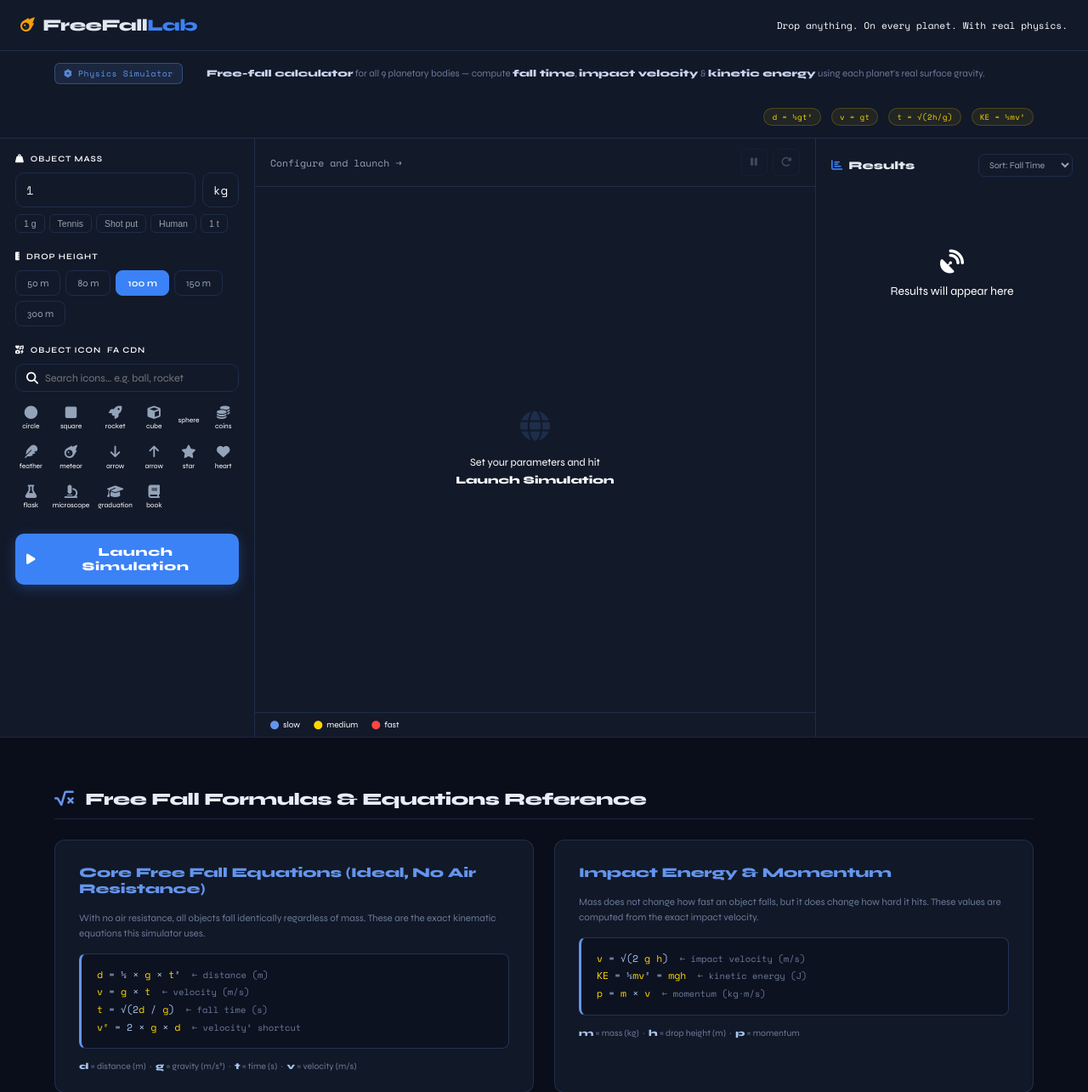
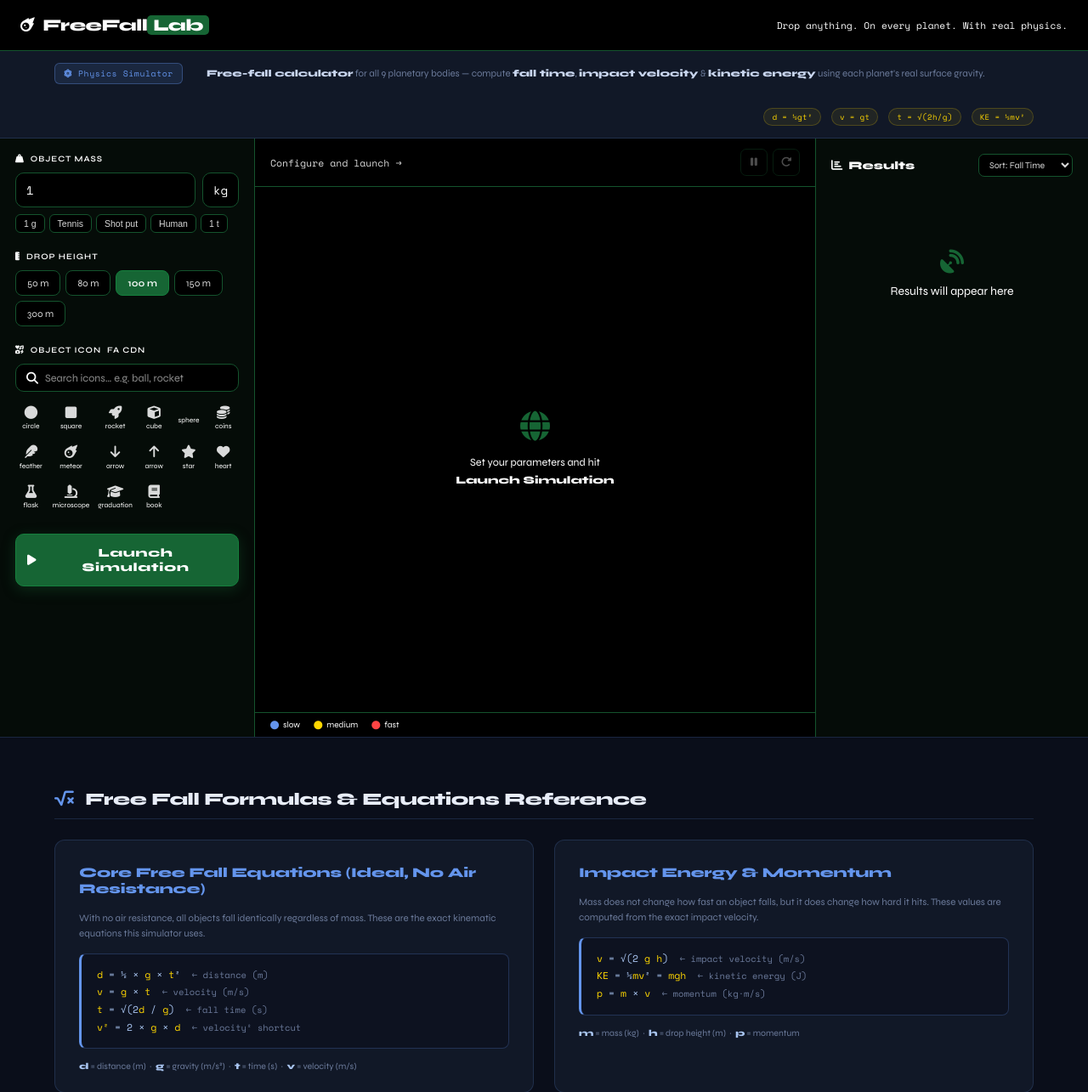
Before and after one commit to Leyaaaan1/FreeFallSimulations, a Flask app: page / in a window 1280 px wide. Shown: the top 1285 px of the page at 85% size. Run offline with Flask 3, Linux system fonts and the light colour scheme.

Commit message:
change the color shade

```diff
--- a/static/css/style.css
+++ b/static/css/style.css
@@ -2,40 +2,39 @@
 *, *::before, *::after { box-sizing: border-box; margin: 0; padding: 0; }
 
 :root {
-    --bg:        #080c14;
-    --bg2:       #0d1322;
-    --bg3:       #121929;
-    --border:    #1e2d4a;
-    --primary:   #3b82f6;
-    --primary-d: #1d4ed8;
-    --accent:    #f59e0b;
-    --accent2:   #10b981;
-    --danger:    #ef4444;
-    --txt:       #e2e8f0;
-    --txt2:      #94a3b8;
-    --txt3: #ffffff;
+    /* Black surfaces */
+    --bg:        #000000;
+    --bg2:       #030805;
+    --bg3:       #050c08;
+
+    /* Dark green (the only accent color) */
+    --border:    #14532d;
+    --primary:   #166534;
+    --primary-d: #14532d;
+    --primary-l: #15803d;
+
+    /* Kept as variables because sim.js references them */
+    --accent:    #ffffff;
+    --accent2:   #166534;
+    --danger:    #ffffff;
+
+    /* Text: white */
+    --txt:       #ffffff;
+    --txt2:      rgba(255,255,255,.85);
+    --txt3:      #ffffff;
+
     --radius:    10px;
-    --shadow:    0 4px 24px rgba(0,0,0,.5);
-
-    --mercury: #a8a8a8;
-    --venus:   #ffc649;
-    --earth:   #6495ed;
-    --mars:    #cd5c5c;
-    --jupiter: #ff8c00;
-    --saturn:  #ffd700;
-    --uranus:  #40e0d0;
-    --neptune: #1e90ff;
-    --pluto:   #8b6355;
+    --shadow:    0 4px 24px rgba(0,0,0,.7);
 
     font-family: 'Syne', sans-serif;
     font-size: 14px;
     color: var(--txt);
-    background: var(--bg3);
+    background: var(--bg);
 }
 
 /* ── Scrollbar ──────────────────────────────────────────────────────────────── */
 ::-webkit-scrollbar { width: 6px; height: 6px; }
-::-webkit-scrollbar-track { background: var(--bg2); }
+::-webkit-scrollbar-track { background: var(--bg); }
 ::-webkit-scrollbar-thumb { background: var(--border); border-radius: 3px; }
 
 /* ── Header ─────────────────────────────────────────────────────────────────── */
@@ -45,7 +44,7 @@ header {
     height: 60px;
     display: flex;
     align-items: center;
-    background: var(--bg3);
+    background: var(--bg);
     position: sticky; top: 0; z-index: 50;
     backdrop-filter: blur(10px);
 }
@@ -54,8 +53,11 @@ header {
     font-size: 1.4rem; font-weight: 800; letter-spacing: -0.5px;
     display: flex; align-items: center; gap: 10px;
 }
-.logo em { color: var(--primary); font-style: normal; }
-.logo-icon { color: var(--accent); font-size: 1.2rem; }
+.logo em {
+    color: #fff; font-style: normal;
+    background: var(--primary); padding: 0 7px; border-radius: 5px;
+}
+.logo-icon { color: #fff; font-size: 1.2rem; }
 .tagline { font-size: .8rem; color: var(--txt3); margin-left: auto; font-family: 'Space Mono', monospace; }
 
 /* ── Layout ─────────────────────────────────────────────────────────────────── */
@@ -73,7 +75,7 @@ main {
     padding: 18px;
 }
 .panel-controls { background: var(--bg3); }
-.panel-sim      { background: var(--bg3);  display: flex; flex-direction: column; padding: 0; border-right: 1px solid var(--border); }
+.panel-sim      { background: var(--bg3); display: flex; flex-direction: column; padding: 0; border-right: 1px solid var(--border); }
 .panel-results  { background: var(--bg3); border-right: none; }
 
 /* ── Control sections ───────────────────────────────────────────────────────── */
@@ -85,50 +87,46 @@ main {
     margin-bottom: 10px;
 }
 
-
 /* Mass input */
 .mass-row { display: flex; align-items: center; gap: 8px; margin-bottom: 8px; }
 .mass-row input {
-    flex: 1; background: var(--bg3); border: 1px solid var(--border);
+    flex: 1; background: var(--bg); border: 1px solid var(--border);
     border-radius: var(--radius); padding: 9px 12px;
     color: var(--txt); font-family: 'Space Mono', monospace;
     font-size: 1rem; outline: none; transition: border .2s;
 }
-.mass-row input:focus { border-color: var(--primary); }
+.mass-row input:focus { border-color: var(--primary-l); }
 .unit-badge {
-    background: var(--bg3); border: 1px solid var(--border);
+    background: var(--bg); border: 1px solid var(--border);
     padding: 9px 12px; border-radius: var(--radius);
     color: var(--txt3); font-family: 'Space Mono', monospace;
 }
 .mass-presets { display: flex; flex-wrap: wrap; gap: 5px; }
 .preset-btn {
-    background: var(--bg3); border: 1px solid var(--border);
+    background: var(--bg); border: 1px solid var(--border);
     color: var(--txt2); padding: 4px 9px; border-radius: 6px;
     cursor: pointer; font-size: .75rem; transition: all .15s;
 }
-.preset-btn:hover { border-color: var(--primary); color: var(--primary); }
+.preset-btn:hover { border-color: var(--primary-l); background: var(--primary-d); color: #fff; }
 
 /* Height buttons */
-.height-btns, .shape-btns { display: flex; flex-wrap: wrap; gap: 6px; }
-.height-btn, .shape-btn {
-    background: var(--bg3); border: 1px solid var(--border);
+.height-btns { display: flex; flex-wrap: wrap; gap: 6px; }
+.height-btn {
+    background: var(--bg); border: 1px solid var(--border);
     color: var(--txt2); padding: 7px 13px; border-radius: 8px;
     cursor: pointer; font-family: 'Syne', sans-serif;
     font-size: .82rem; transition: all .15s;
 }
-.height-btn:hover, .shape-btn:hover { border-color: var(--primary); color: var(--txt); }
-.height-btn.active, .shape-btn.active {
-    background: var(--primary); border-color: var(--primary);
+.height-btn:hover { border-color: var(--primary-l); color: var(--txt); }
+.height-btn.active {
+    background: var(--primary); border-color: var(--primary-l);
     color: #fff; font-weight: 600;
 }
-.shape-btn { display: flex; align-items: center; gap: 6px; width: 100%; }
-.shape-btn em { margin-left: auto; font-style: normal; font-size: .7rem; color: var(--txt3); font-family: 'Space Mono', monospace; }
-.shape-btn.active em { color: #bfdbfe; }
 
 /* Icon search */
 .icon-search-row {
     display: flex; align-items: center; gap: 8px;
-    background: var(--bg3); border: 1px solid var(--border);
+    background: var(--bg); border: 1px solid var(--border);
     border-radius: var(--radius); padding: 8px 12px; margin-bottom: 10px;
 }
 .icon-search-row i { color: var(--txt3); }
@@ -137,6 +135,7 @@ main {
     color: var(--txt); outline: none; font-family: 'Syne', sans-serif;
     font-size: .9rem;
 }
+.icon-search-row input::placeholder { color: rgba(255,255,255,.55); }
 .icon-grid {
     display: grid; grid-template-columns: repeat(6, 1fr);
     gap: 4px; max-height: 160px; overflow-y: auto;
@@ -149,35 +148,36 @@ main {
     transition: all .15s; font-size: .6rem; color: var(--txt3);
 }
 .icon-item i { font-size: 1.1rem; color: var(--txt2); }
-.icon-item:hover { background: var(--bg3); border-color: var(--border); color: var(--txt); }
-.icon-item:hover i { color: var(--primary); }
-.icon-item.selected { background: #1e3a5f; border-color: var(--primary); }
-.icon-item.selected i { color: var(--primary); }
+.icon-item:hover { background: var(--bg); border-color: var(--border); color: var(--txt); }
+.icon-item:hover i { color: #fff; }
+.icon-item.selected { background: var(--primary-d); border-color: var(--primary-l); }
+.icon-item.selected i { color: #fff; }
 
 .selected-icon-row {
     display: flex; align-items: center; gap: 8px;
     margin-top: 8px; font-size: .82rem; color: var(--txt2);
 }
-.selected-icon-row i { color: var(--primary); font-size: 1rem; }
+.selected-icon-row i { color: #fff; font-size: 1rem; }
 #clear-icon-btn {
     margin-left: auto; background: none; border: none;
     color: var(--txt3); cursor: pointer; font-size: .9rem;
     padding: 2px 5px;
 }
-#clear-icon-btn:hover { color: var(--danger); }
+#clear-icon-btn:hover { color: var(--txt2); }
 
 /* Run button */
 .run-btn {
     width: 100%; padding: 13px;
     background: var(--primary);
-    border: none; border-radius: var(--radius);
+    border: 1px solid var(--primary-l);
+    border-radius: var(--radius);
     color: #fff; font-family: 'Syne', sans-serif;
     font-size: 1rem; font-weight: 700; letter-spacing: .05em;
     cursor: pointer; transition: all .2s;
-    box-shadow: 0 4px 16px rgba(59,130,246,.3);
+    box-shadow: 0 4px 16px rgba(22,101,52,.35);
     display: flex; align-items: center; justify-content: center; gap: 9px;
 }
-.run-btn:hover { transform: translateY(-2px); box-shadow: 0 6px 24px rgba(59,130,246,.45); }
+.run-btn:hover { transform: translateY(-2px); background: var(--primary-l); box-shadow: 0 6px 24px rgba(22,101,52,.55); }
 .run-btn:active { transform: translateY(0); }
 .run-btn.loading { opacity: .7; pointer-events: none; }
 
@@ -185,28 +185,28 @@ main {
 .sim-header {
     display: flex; align-items: center; justify-content: space-between;
     padding: 12px 18px; border-bottom: 1px solid var(--border);
-    background: var(--bg3);
+    background: var(--bg);
 }
 .sim-title { font-size: .82rem; color: var(--txt2); font-family: 'Space Mono', monospace; }
 .sim-controls { display: flex; gap: 6px; }
 .icon-ctrl-btn {
-    background: var(--bg3); border: 1px solid var(--border);
+    background: var(--bg); border: 1px solid var(--border);
     color: var(--txt2); width: 32px; height: 32px; border-radius: 7px;
     cursor: pointer; transition: all .15s; font-size: .9rem;
 }
-.icon-ctrl-btn:hover:not(:disabled) { border-color: var(--primary); color: var(--primary); }
+.icon-ctrl-btn:hover:not(:disabled) { border-color: var(--primary-l); background: var(--primary-d); color: #fff; }
 .icon-ctrl-btn:disabled { opacity: .35; cursor: default; }
 
 .sim-stage {
     flex: 1; position: relative; overflow: hidden;
-    background: var(--bg3);
+    background: var(--bg);
 }
 .sim-placeholder {
     position: absolute; inset: 0;
     display: flex; flex-direction: column; align-items: center; justify-content: center;
     gap: 16px; color: var(--txt3);
 }
-.sim-placeholder i { font-size: 2.5rem; color: var(--border); }
+.sim-placeholder i { font-size: 2.5rem; color: var(--primary); }
 .sim-placeholder p { text-align: center; line-height: 1.6; font-size: .9rem; }
 
 /* Planet column inside canvas */
@@ -252,7 +252,7 @@ main {
 /* Ground line */
 .ground-line {
     position: absolute; left: 0; right: 0; height: 2px;
-    background: var(--border);
+    background: var(--primary);
 }
 .ground-label {
     position: absolute; right: 8px; font-size: .65rem;
@@ -261,7 +261,7 @@ main {
 
 .speed-legend {
     display: flex; gap: 16px; padding: 8px 18px;
-    border-top: 1px solid var(--border); background: var(--bg3);
+    border-top: 1px solid var(--border); background: var(--bg);
     font-size: .72rem; color: var(--txt3);
 }
 .speed-legend span { display: flex; align-items: center; gap: 5px; }
@@ -275,28 +275,29 @@ main {
     font-size: .95rem; font-weight: 700;
     display: flex; align-items: center; gap: 7px;
 }
-.results-header h2 i { color: var(--primary); }
+.results-header h2 i { color: #fff; }
 #sort-select {
-    background: var(--bg3); border: 1px solid var(--border);
+    background: var(--bg); border: 1px solid var(--border);
     color: var(--txt2); padding: 5px 8px; border-radius: 7px;
     font-family: 'Syne', sans-serif; font-size: .75rem; outline: none;
 }
+#sort-select:focus { border-color: var(--primary-l); }
 
 .results-empty {
     display: flex; flex-direction: column; align-items: center;
     justify-content: center; gap: 12px; height: 200px;
     color: var(--txt3);
 }
-.results-empty i { font-size: 2rem; }
+.results-empty i { font-size: 2rem; color: var(--primary); }
 
 .result-card {
-    background: var(--bg3); border: 1px solid var(--border);
+    background: var(--bg); border: 1px solid var(--border);
     border-radius: var(--radius); padding: 12px 14px;
     margin-bottom: 8px; transition: border-color .2s;
     cursor: default;
 }
-.result-card:hover { border-color: var(--border); }
-.result-card.landed { border-left: 3px solid var(--accent2); }
+.result-card:hover { border-color: var(--primary-l); }
+.result-card.landed { border-left: 3px solid var(--primary-l); }
 
 .card-header {
     display: flex; align-items: center; gap: 8px; margin-bottom: 8px;
@@ -311,7 +312,7 @@ main {
 }
 .card-impact-badge {
     font-size: .65rem; padding: 2px 7px; border-radius: 4px;
-    background: #1a2a40; color: var(--accent);
+    background: var(--primary-d); color: #fff;
 }
 
 .card-metrics {
@@ -320,21 +321,21 @@ main {
 }
 .metric { display: flex; flex-direction: column; gap: 1px; }
 .metric-label {
-    font-size: .62rem; color: var(--txt3); text-transform: uppercase;
+    font-size: .62rem; color: var(--txt2); text-transform: uppercase;
     letter-spacing: .06em;
 }
 .metric-value {
     font-size: .82rem; font-family: 'Space Mono', monospace; color: var(--txt);
 }
-.metric-value.highlight { color: var(--accent); }
+.metric-value.highlight { color: #fff; font-weight: 700; }
 
 .progress-bar {
-    height: 3px; background: var(--bg2); border-radius: 2px;
+    height: 3px; background: var(--bg3); border-radius: 2px;
     margin-top: 8px; overflow: hidden;
 }
 .progress-fill {
     height: 100%; border-radius: 2px;
-    background: var(--primary);
+    background: var(--primary-l);
     transition: width .3s;
 }
 
@@ -342,11 +343,11 @@ main {
 footer {
     height: 36px; border-top: 1px solid var(--border);
     display: flex; align-items: center; justify-content: space-between;
-    padding: 0 24px; background: var(--bg3);
+    padding: 0 24px; background: var(--bg);
     font-size: .7rem; color: var(--txt3);
 }
-footer a { color: var(--primary); text-decoration: none; }
-footer a:hover { text-decoration: underline; }
+footer a { color: #fff; text-decoration: underline; }
+footer a:hover { text-decoration-color: var(--primary-l); }
 
 /* ── Animations ─────────────────────────────────────────────────────────────── */
 @keyframes fadeIn { from { opacity: 0; transform: translateY(6px); } to { opacity: 1; transform: translateY(0); } }
```
